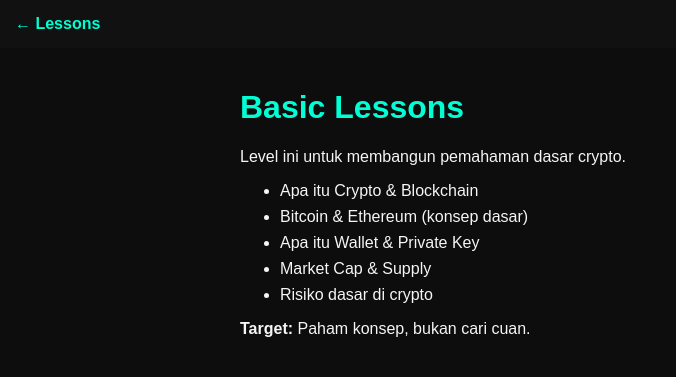
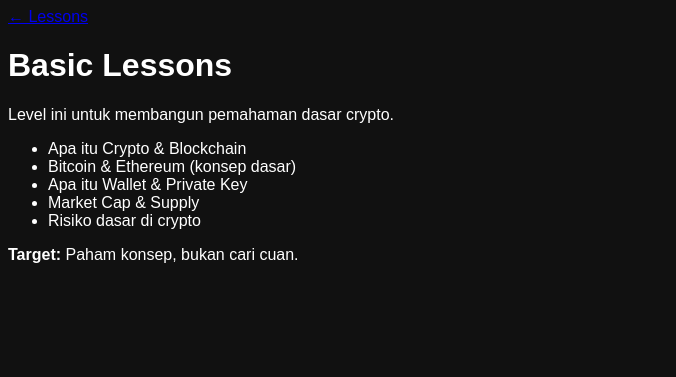
Before and after one commit to Natzay/cryptonext, a plain HTML site: page basic.html in a window 1280 px wide. Shown: the whole page, without its empty margins (0-676 px from the left). Drawn offline with Linux system fonts and the light colour scheme.

Commit message:
Update style.css

```diff
--- a/assets/style.css
+++ b/assets/style.css
@@ -1,33 +1,5 @@
 body {
-  font-family: Arial, sans-serif;
-  margin: 0;
-  padding: 0;
-  background: #0d0d0d;
-  color: #f5f5f5;
+  font-family: Arial;
+  background: #111;
+  color: white;
 }
-
-header {
-  background: #111;
-  padding: 15px;
-}
-
-header a {
-  color: #00ffd5;
-  margin-right: 15px;
-  text-decoration: none;
-  font-weight: bold;
-}
-
-main {
-  padding: 20px;
-  max-width: 800px;
-  margin: auto;
-}
-
-h1, h2 {
-  color: #00ffd5;
-}
-
-ul li {
-  margin-bottom: 8px;
-}
```
